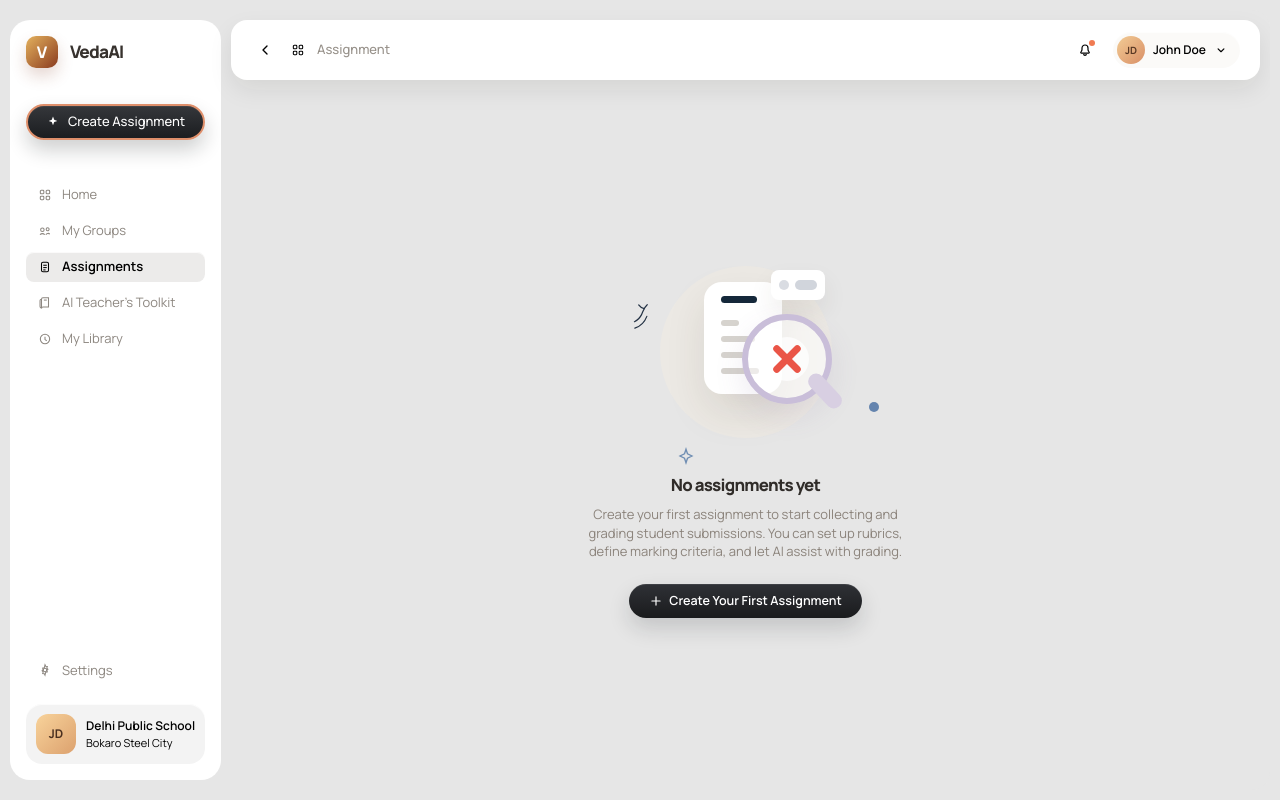
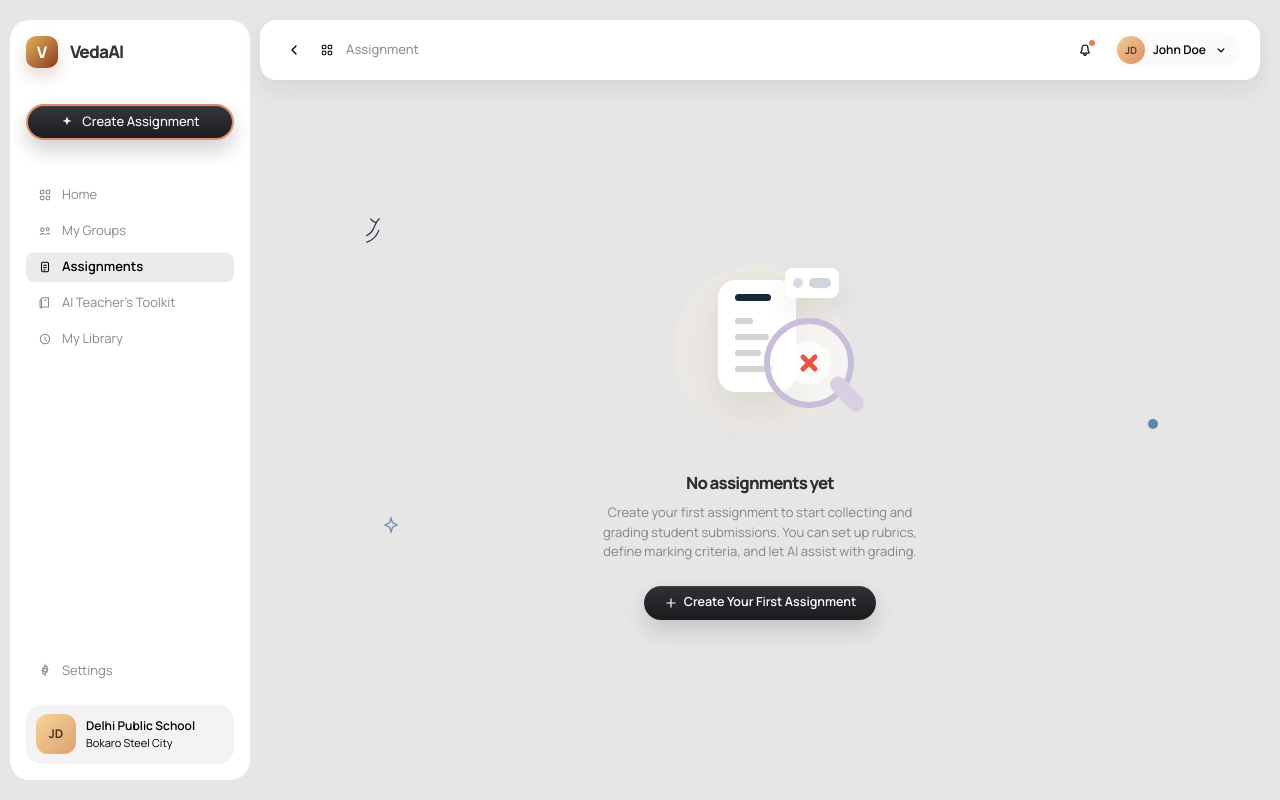
Before and after one commit to sagarboyal/ai-assessment-creator, a React (Vite) app in the folder frontend/: page / in a window 1280 px wide. Built offline with nearby package versions, Linux system fonts and the light colour scheme.

Commit message:
fix: fix the graphics and width

```diff
--- a/frontend/src/components/assignments/EmptyAssignmentsState.tsx
+++ b/frontend/src/components/assignments/EmptyAssignmentsState.tsx
@@ -2,22 +2,27 @@ import { PlusIcon, ScribbleIcon, SparkleOutlineIcon } from "../icons";
 
 export function EmptyAssignmentsState() {
   return (
-    <div className="assignment-canvas relative flex-1 min-h-0 overflow-hidden bg-[var(--shell-bg)] px-2.5 pb-24 pt-2 sm:bg-[var(--shell-bg)] sm:px-3 sm:pb-3">
-      <div className="relative flex h-full min-h-0 items-center justify-center overflow-hidden rounded-[20px] bg-[var(--shell-bg)]  px-4 py-8 sm:bg-[var(--shell-bg)] sm:px-6 sm:py-18">
-        <div className="pointer-events-none absolute left-[22%] top-[27%] h-8 w-8 rotate-[-8deg] text-[#0f1f33] opacity-90 sm:left-[38.7%] sm:top-[30.5%]">
+    <div className="assignment-canvas relative flex-1 min-h-0 overflow-hidden bg-[var(--shell-bg)] px-2.5 pb-24 pt-2 sm:px-3 sm:pb-3">
+      <div className="relative flex h-full min-h-0 items-center justify-center overflow-hidden rounded-[20px] bg-[var(--shell-bg)] px-4 py-8 sm:px-6 sm:py-18">
+        {/* Scribble — pinned to top-left corner, won't drift inward */}
+        <div className="pointer-events-none absolute left-[10%] top-[18%] h-8 w-8 rotate-[-8deg] text-[#0f1f33] opacity-90">
           <ScribbleIcon />
         </div>
-        <div className="pointer-events-none absolute left-[31%] top-[49.5%] h-4.5 w-4.5 text-[#5a7eaa] opacity-85 sm:left-[43.3%] sm:top-[52%]">
+
+        {/* Sparkle — pinned to left side below midpoint */}
+        <div className="pointer-events-none absolute left-[12%] top-[62%] h-4.5 w-4.5 text-[#5a7eaa] opacity-85">
           <SparkleOutlineIcon />
         </div>
-        <div className="pointer-events-none absolute right-[20%] top-[44%] h-2.5 w-2.5 rounded-full bg-[#5579a7] opacity-90 sm:right-[37%] sm:top-[45.5%]" />
+
+        {/* Dot — pinned to right side */}
+        <div className="pointer-events-none absolute right-[10%] top-[48%] h-2.5 w-2.5 rounded-full bg-[#5579a7] opacity-90" />
 
         <div className="relative z-10 flex max-w-[355px] flex-col items-center text-center">
           <EmptyStateGraphic />
-          <h1 className="mt-3 text-[1.15rem] font-extrabold tracking-[-0.05em] text-[#302c29] sm:mt-4 sm:text-[1.05rem] sm:tracking-[-0.045em]">
+          <h1 className="mt-3 text-[1.15rem] font-extrabold tracking-[-0.05em] text-[#302c29] sm:mt-4 sm:text-[1.05rem]">
             No assignments yet
           </h1>
-          <p className="mt-3 max-w-[312px] text-[13px] leading-[1.5] text-[#8b837b] sm:mt-2 sm:max-w-[332px] sm:leading-[1.4]">
+          <p className="mt-3 max-w-[312px] text-[13px] leading-[1.5] text-[#8b837b] sm:mt-2 sm:max-w-[332px]">
             Create your first assignment to start collecting and grading student
             submissions. You can set up rubrics, define marking criteria, and
             let AI assist with grading.
@@ -31,7 +36,6 @@ export function EmptyAssignmentsState() {
     </div>
   );
 }
-
 function EmptyStateGraphic() {
   return (
     <div className="relative h-[176px] w-[176px] sm:h-[208px] sm:w-[208px]">
@@ -46,12 +50,18 @@ function EmptyStateGraphic() {
       <div className="absolute left-[68px] top-[74px] h-[5px] w-[28px] rounded-full bg-[#d6d3ce] sm:left-[79px] sm:top-[88px] sm:h-[6px] sm:w-[34px]" />
       <div className="absolute left-[68px] top-[88px] h-[5px] w-[22px] rounded-full bg-[#d6d3ce] sm:left-[79px] sm:top-[104px] sm:h-[6px] sm:w-[26px]" />
       <div className="absolute left-[68px] top-[102px] h-[5px] w-[32px] rounded-full bg-[#d6d3ce] sm:left-[79px] sm:top-[120px] sm:h-[6px] sm:w-[38px]" />
-      <div className="absolute left-[86px] top-[56px] h-[76px] w-[76px] rounded-full border-[6px] border-[#c9bed9] bg-[rgba(255,255,255,0.56)] shadow-[0_12px_30px_rgba(112,89,140,0.12)] sm:left-[100px] sm:top-[66px] sm:h-[90px] sm:w-[90px]" />
-      <div className="absolute left-[138px] top-[118px] h-[14px] w-[36px] rotate-[47deg] rounded-full bg-[#d8cfe2] sm:left-[162px] sm:top-[135px] sm:h-[16px] sm:w-[42px]" />
-      <div className="absolute left-[104px] top-[75px] grid h-[40px] w-[40px] place-items-center rounded-full bg-white/72 sm:left-[123px] sm:top-[89px] sm:h-[44px] sm:w-[44px]">
-        <span className="relative block h-6 w-6">
-          <span className="absolute left-1/2 top-1/2 h-[7px] w-[36px] -translate-x-1/2 -translate-y-1/2 rotate-45 rounded-full bg-[#ea5547]" />
-          <span className="absolute left-1/2 top-1/2 h-[7px] w-[36px] -translate-x-1/2 -translate-y-1/2 -rotate-45 rounded-full bg-[#ea5547]" />
+
+      {/* Magnifying glass circle */}
+      <div className="absolute left-[92px] top-[61px] h-[76px] w-[76px] rounded-full border-[6px] border-[#c9bed9] bg-[rgba(255,255,255,0.56)] sm:left-[108px] sm:top-[72px] sm:h-[90px] sm:w-[90px]" />
+
+      {/* Handle */}
+      <div className="absolute left-[117px] top-[118px] h-[14px] w-[36px] rotate-[47deg] rounded-full bg-[#d8cfe2] sm:left-[170px] sm:top-[140px] sm:h-[16px] sm:w-[42px]" />
+
+      {/* X icon — centered in circle with proportional arms */}
+      <div className="absolute left-[112px] top-[80px] grid h-[40px] w-[40px] place-items-center rounded-full bg-white/72 sm:left-[131px] sm:top-[95px] sm:h-[44px] sm:w-[44px]">
+        <span className="relative block h-5 w-5">
+          <span className="absolute left-1/2 top-1/2 h-[5px] w-[22px] -translate-x-1/2 -translate-y-1/2 rotate-45 rounded-full bg-[#ea5547]" />
+          <span className="absolute left-1/2 top-1/2 h-[5px] w-[22px] -translate-x-1/2 -translate-y-1/2 -rotate-45 rounded-full bg-[#ea5547]" />
         </span>
       </div>
     </div>
--- a/frontend/src/components/layout/Sidebar.tsx
+++ b/frontend/src/components/layout/Sidebar.tsx
@@ -3,7 +3,7 @@ import { GearIcon, SparkIcon } from "../icons";
 
 export function Sidebar() {
   return (
-    <aside className="hidden w-full max-w-[304px] flex-col self-stretch rounded-[20px] bg-white p-4 md:flex">
+    <aside className="hidden w-60 flex-col self-stretch rounded-[20px] bg-white p-4 md:flex">
       <div className="flex items-center gap-3">
         <div className="grid h-8 w-8 place-items-center rounded-[10px] bg-[linear-gradient(135deg,#e4b15d_0%,#8a3b1f_100%)] text-base font-black text-white shadow-[0_8px_16px_rgba(130,54,30,0.2)]">
           V
```
